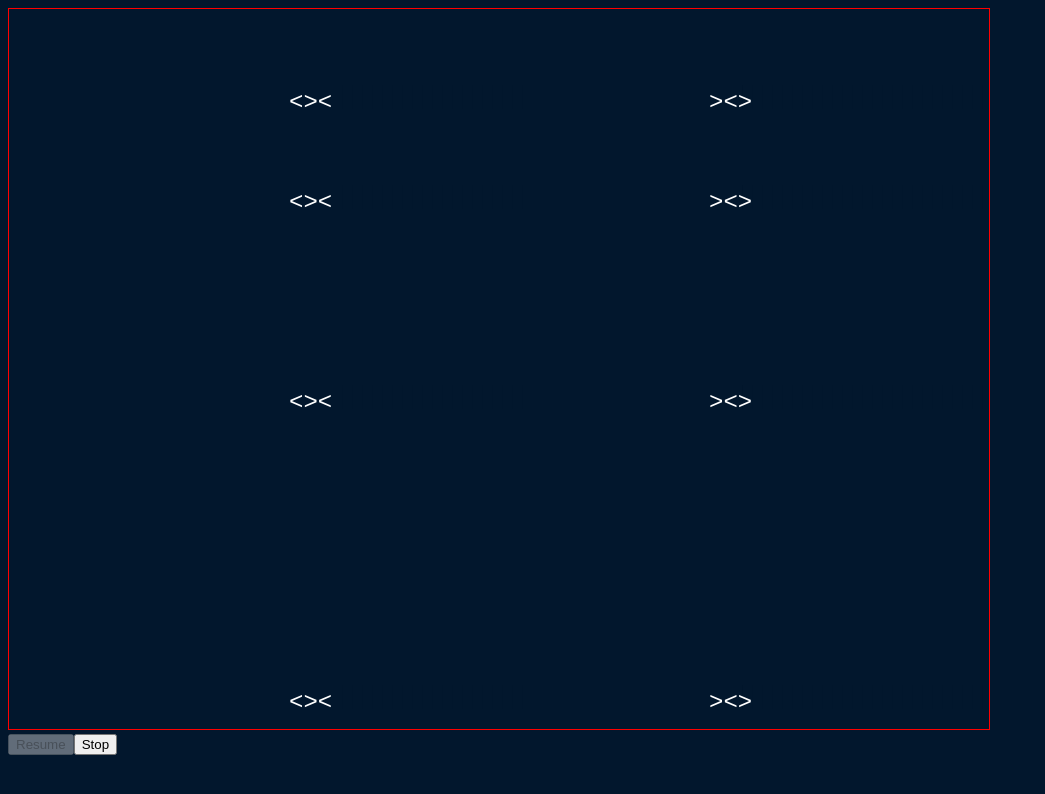
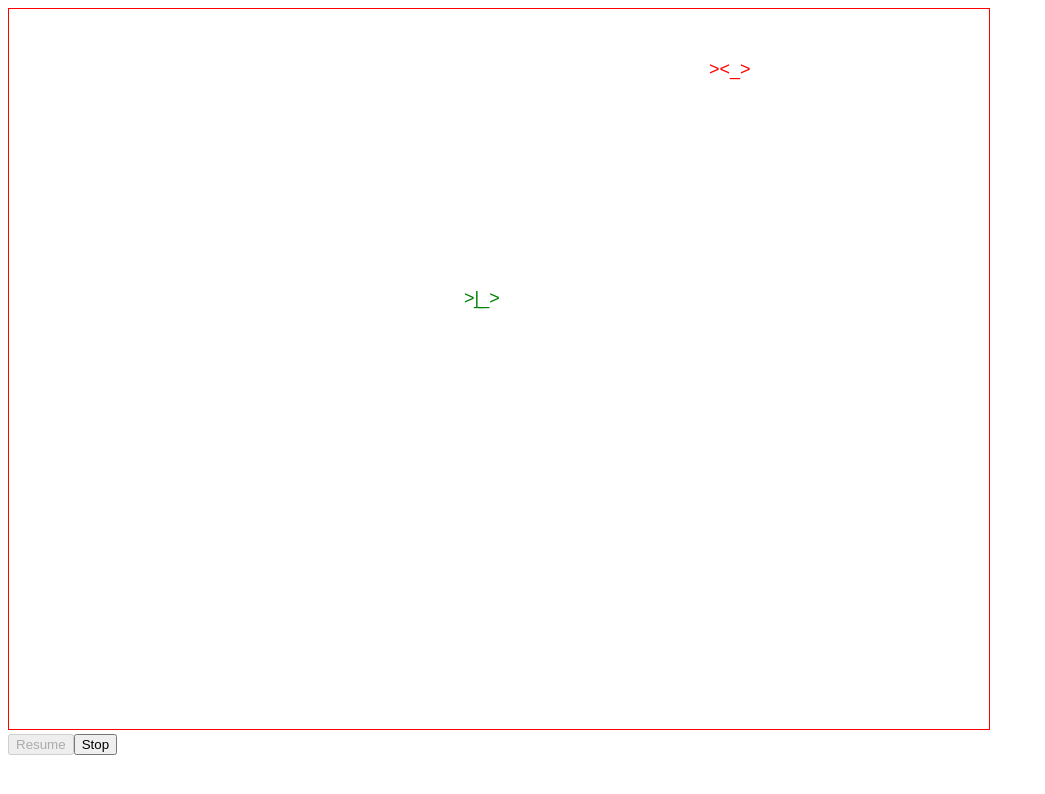
Before and after one commit to lukasjoc/fishies, a website built with Vite: page index.html in a window 1280 px wide. Shown: the whole page, without its empty margins (0-1045 px from the left). Built offline with nearby package versions, Linux system fonts and the light colour scheme.

Commit message:
feat: wip multi line fishies

```diff
--- a/src/FishiesRenderer.ts
+++ b/src/FishiesRenderer.ts
@@ -7,26 +7,62 @@ export type RendererConfig = {
 };
 
 type Figure = {
-    startx: number;
-    starty: number;
+    startx: number | null;
+    starty: number | null;
     movex: number;
     movey: number;
     x?: number;
     y?: number;
     maxWidth: number;
-    shape: string;
+    shape: string[];
     interval?: ReturnType<typeof setInterval>;
     speed: number;
-    // TODO: allow multi-color
-    fillStyle: `#${string}` | "white" | "black";
+    fillStyle: string;
+
+}
+// TODO: should have a Figure class to make it easier to extend fishies later on, and
+// make the code cleaner using figure based draw, and rotate methods
+// class Figure {
+//     constructor() {}
+//     draw() { }
+//     rotate(deg: 360 | 180) { }
+// }
+
+const Simpleton: Figure = {
+    startx: null, starty: null,
+    movex: 10, movey: 0,
+    maxWidth: 50,
+    shape: ["><_>"],
+    fillStyle: "red", // "#fff",
+    speed: Math.floor(TIME_S / 10),
+};
+
+const Burt: Figure = {
+    startx: null, starty: null,
+    movex: 15, movey: 0,
+    maxWidth: 100,
+    shape: [
+        "  _ ",
+        ">|_>",
+    ],
+    fillStyle: "green", // "#aee",
+    speed: Math.floor(TIME_S / 5),
+};
+
+function setRandStartXY(origFigure: Figure, width: number, height: number) {
+    const figure = structuredClone(origFigure);
+    figure.startx = -figure.maxWidth;
+    // figure.startx = Math.floor(Math.random() * 100) % 2 === 0 ? width + figure.maxWidth : -figure.maxWidth;
+    figure.starty = Math.min(Math.floor((Math.random() * 1000) - Math.random() * 10), height);
+    return figure;
 }
 
 class FishiesRenderer {
     private figures: Figure[] = [];
     private canvas: HTMLCanvasElement;
     private context: CanvasRenderingContext2D;
-    private fontsize: number = 24;
-    private background: string = "#02172d";
+    private fontsize: number = 18;
+    private background: string = "white"; //  "#02172d";
     constructor(canvas: HTMLCanvasElement, config: RendererConfig) {
         canvas.width = config.width;
         canvas.height = config.height;
@@ -39,99 +75,101 @@ class FishiesRenderer {
             throw new Error("could not render fishies. Context2D missing!");
         }
         this.context = context;
-        this.context.font = `${this.fontsize}px monospace`;
+        this.context.lineWidth = 0.5;
+        // this.context.lineWidth = 5;
+        this.context.font = `${this.fontsize}px sans-serif`;
     }
 
     private prerender() {
-        this.figures.push(<Figure>{
-            startx: -50, starty: 100,
-            movex: 10, movey: 0,
-            maxWidth: 50,
-            shape: "><>",
-            fillStyle: "#fff",
-            speed: Math.floor(TIME_S / 10),
-        });
+        this.figures.push(setRandStartXY(Simpleton, this.canvas.width, this.canvas.height));
+        this.figures.push(setRandStartXY(Burt, this.canvas.width, this.canvas.height));
 
-
-        this.figures.push(<Figure>{
-            startx: -50, starty: 200,
-            movex: 10, movey: 0,
-            maxWidth: 50,
-            shape: "><>",
-            fillStyle: "#fff",
-            speed: Math.floor(TIME_S / 10),
-        });
-
-        this.figures.push(<Figure>{
-            startx: -50, starty: 400,
-            movex: 10, movey: 0,
-            maxWidth: 50,
-            shape: "><>",
-            fillStyle: "#fff",
-            speed: Math.floor(TIME_S / 10),
-        });
-
-
-        this.figures.push(<Figure>{
-            startx: -50, starty: 700,
-            movex: 10, movey: 0,
-            maxWidth: 50,
-            shape: "><>",
-            fillStyle: "#fff",
-            speed: Math.floor(TIME_S / 10),
-        });
-
-        this.figures.push(<Figure>{
-            startx: this.canvas.width + 50, starty: 100,
-            movex: -10, movey: 0,
-            maxWidth: 50,
-            shape: "<><",
-            fillStyle: "#fff",
-            speed: Math.floor(TIME_S / 10),
-        });
-
-
-        this.figures.push(<Figure>{
-            startx: this.canvas.width + 50, starty: 200,
-            movex: -10, movey: 0,
-            maxWidth: 50,
-            shape: "<><",
-            fillStyle: "#fff",
-            speed: Math.floor(TIME_S / 10),
-        });
-
-        this.figures.push(<Figure>{
-            startx: this.canvas.width + 50, starty: 400,
-            movex: -10, movey: 0,
-            maxWidth: 50,
-            shape: "<><",
-            fillStyle: "#fff",
-            speed: Math.floor(TIME_S / 10),
-        });
-
-
-        this.figures.push(<Figure>{
-            startx: this.canvas.width + 50, starty: 700,
-            movex: -10, movey: 0,
-            maxWidth: 50,
-            shape: "<><",
-            fillStyle: "#fff",
-            speed: Math.floor(TIME_S / 10),
-        });
+        // this.figures.push(<Figure>{
+        //     startx: -50, starty: 200,
+        //     movex: 10, movey: 0,
+        //     maxWidth: 50,
+        //     shape: "><>",
+        //     fillStyle: "#fff",
+        //     speed: Math.floor(TIME_S / 10),
+        // });
+        //
+        // this.figures.push(<Figure>{
+        //     startx: -50, starty: 400,
+        //     movex: 10, movey: 0,
+        //     maxWidth: 50,
+        //     shape: "><>",
+        //     fillStyle: "#fff",
+        //     speed: Math.floor(TIME_S / 10),
+        // });
+        //
+        //
+        // this.figures.push(<Figure>{
+        //     startx: -50, starty: 700,
+        //     movex: 10, movey: 0,
+        //     maxWidth: 50,
+        //     shape: "><>",
+        //     fillStyle: "#fff",
+        //     speed: Math.floor(TIME_S / 10),
+        // });
+        //
+        // this.figures.push(<Figure>{
+        //     startx: this.canvas.width + 50, starty: 100,
+        //     movex: -10, movey: 0,
+        //     maxWidth: 50,
+        //     shape: "<><",
+        //     fillStyle: "#fff",
+        //     speed: Math.floor(TIME_S / 10),
+        // });
+        //
+        //
+        // this.figures.push(<Figure>{
+        //     startx: this.canvas.width + 50, starty: 200,
+        //     movex: -10, movey: 0,
+        //     maxWidth: 50,
+        //     shape: "<><",
+        //     fillStyle: "#fff",
+        //     speed: Math.floor(TIME_S / 10),
+        // });
+        //
+        // this.figures.push(<Figure>{
+        //     startx: this.canvas.width + 50, starty: 400,
+        //     movex: -10, movey: 0,
+        //     maxWidth: 50,
+        //     shape: "<><",
+        //     fillStyle: "#fff",
+        //     speed: Math.floor(TIME_S / 10),
+        // });
+        //
+        //
+        // this.figures.push(<Figure>{
+        //     startx: this.canvas.width + 50, starty: 700,
+        //     movex: -10, movey: 0,
+        //     maxWidth: 50,
+        //     shape: "<><",
+        //     fillStyle: "#fff",
+        //     speed: Math.floor(TIME_S / 10),
+        // });
     }
 
     private clear(figure: Figure) {
+        // this.context.fillStyle = "gray";
         this.context.fillStyle = this.background;
-        const textWidth = this.context.measureText(figure.shape).width;
-        this.context.fillRect(figure.x!, figure.y! - this.fontsize, textWidth, this.fontsize);
+        // INFO: we take the first one because all of them have the same width
+        const text = this.context.measureText(figure.shape[0]);
+        const w = Math.max(text.width, figure.maxWidth);
+        const h = Math.max(text.actualBoundingBoxAscent, this.fontsize)+6;
+        this.context.fillRect(figure.x!, figure.y!-h+6, w, h);
     }
 
     private move(figure: Figure) {
         const movex = figure?.movex ?? 0;
         const movey = figure?.movey ?? 0;
-        const textWidth = this.context.measureText(figure.shape).width;
+        const textWidth = this.context.measureText(figure.shape[0]).width;
         if ((figure?.x === undefined || Number.isNaN(figure?.x))
             || (figure?.y === undefined || Number.isNaN(figure?.y))) {
+            if (figure.startx === null || figure.starty === null) {
+                throw new Error("need at least start x and y.");
+            }
             figure.x = figure.startx + movex;
             figure.y = figure.starty + movey;
             if (movex === 0 && movey === 0) {
@@ -157,7 +195,10 @@ class FishiesRenderer {
             this.clear(figure);
             this.move(figure);
             this.context.fillStyle = figure.fillStyle;
-            this.context.fillText(figure.shape, figure.x!, figure.y!, figure.maxWidth);
+            for (const tile of figure.shape) {
+                // console.log(tile)
+                this.context.fillText(tile, figure.x!, figure.y!, figure.maxWidth);
+            }
         }, figure.speed);
     }
 
--- a/src/style.css
+++ b/src/style.css
@@ -1,6 +1,6 @@
 :root {
     font-family: monospace;
-    background-color: #02172d;
+    /* background-color: #02172d; */
     box-sizing: border-box;
 }
 
```
